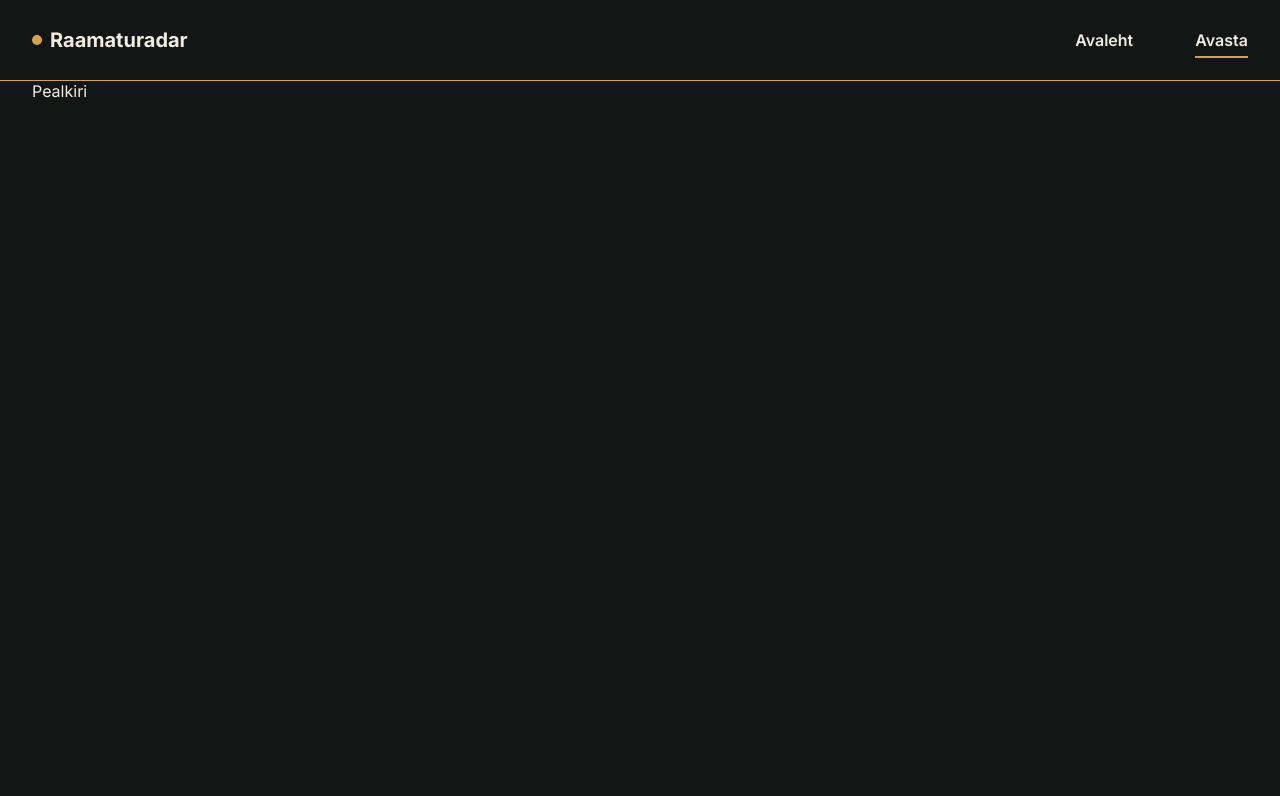
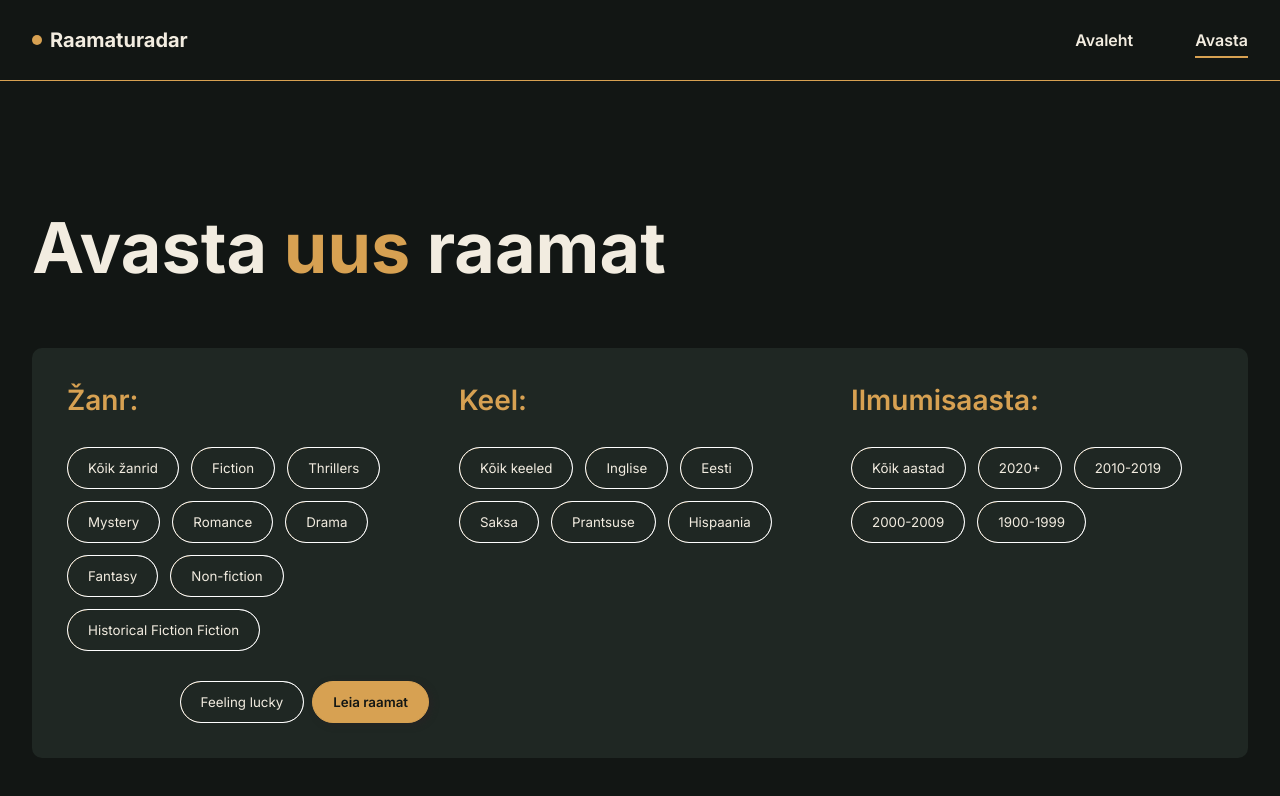
Before and after one commit to MarijaGorbunova0/Raamaturadar, a plain HTML site: page avasta.html in a window 1280 px wide. Drawn offline with Linux system fonts and the light colour scheme.

Commit message:
Lisa Avasta lehe sisu ja struktuur

```diff
--- a/avasta.html
+++ b/avasta.html
@@ -39,7 +39,52 @@
     <main>
       <div class="container">
         <section>
-          <div>Pealkiri</div>
+          <h1>
+            Avasta <span style="color: var(--color-accent)">uus</span> raamat
+          </h1>
+          <div class="card avasta-raamat-filtrid">
+            <div>
+              <div class="card-title">Žanr:</div>
+              <div class="pill-block">
+                <button type="button" class="pill">Kõik žanrid</button>
+                <button type="button" class="pill">Fiction</button>
+                <button type="button" class="pill">Thrillers</button>
+                <button type="button" class="pill">Mystery</button>
+                <button type="button" class="pill">Romance</button>
+                <button type="button" class="pill">Drama</button>
+                <button type="button" class="pill">Fantasy</button>
+                <button type="button" class="pill">Non-fiction</button>
+                <button type="button" class="pill">
+                  Historical Fiction Fiction
+                </button>
+              </div>
+            </div>
+            <div>
+              <div class="card-title">Keel:</div>
+              <div class="pill-block">
+                <button type="button" class="pill">Kõik keeled</button>
+                <button type="button" class="pill">Inglise</button>
+                <button type="button" class="pill">Eesti</button>
+                <button type="button" class="pill">Saksa</button>
+                <button type="button" class="pill">Prantsuse</button>
+                <button type="button" class="pill">Hispaania</button>
+              </div>
+            </div>
+            <div>
+              <div class="card-title">Ilmumisaasta:</div>
+              <div class="pill-block">
+                <button type="button" class="pill">Kõik aastad</button>
+                <button type="button" class="pill">2020+</button>
+                <button type="button" class="pill">2010-2019</button>
+                <button type="button" class="pill">2000-2009</button>
+                <button type="button" class="pill">1900-1999</button>
+              </div>
+            </div>
+            <div class="avasta-raamat-filtrid-nupud">
+              <button type="button" class="pill">Feeling lucky</button>
+              <button type="button" class="pill filled">Leia raamat</button>
+            </div>
+          </div>
         </section>
       </div>
     </main>
--- a/css/components.css
+++ b/css/components.css
@@ -67,7 +67,6 @@
 
 /* Hero */
 .hero {
-  margin-top: 124px;
   display: flex;
   flex-wrap: wrap;
   align-items: center;
@@ -196,10 +195,111 @@
   font-size: 18px;
 }
 
+.avasta-raamat-filtrid {
+  display: grid;
+  grid-template-columns: repeat(3, minmax(0, 1fr));
+  gap: 30px;
+}
+
+.avasta-raamat-filtrid-nupud {
+  margin-left: auto;
+  display: flex;
+  flex-direction: row;
+  align-items: end;
+  gap: 8px;
+}
+
+@property --border-angle {
+  syntax: "<angle>";
+  initial-value: 0deg;
+  inherits: false;
+}
+
+.pill {
+  width: fit-content;
+  padding: 12px 20px;
+  border: 1px solid #ffffff;
+  border-radius: 40px;
+  background-color: var(--color-component-background);
+  white-space: nowrap;
+  color: var(--color-text);
+  text-align: center;
+  font-family: "Inter", sans-serif;
+
+  background:
+    linear-gradient(
+        var(--color-component-background),
+        var(--color-component-background)
+      )
+      padding-box,
+    conic-gradient(
+        from var(--border-angle),
+        white 0deg,
+        white 90deg,
+        var(--color-accent) 300deg,
+        white 360deg
+      )
+      border-box;
+}
+
+.pill.filled {
+  background: var(--color-accent);
+  color: var(--color-text-secondary);
+  border-color: var(--color-accent);
+  font-weight: 600;
+  box-shadow: 3px 2px 6px rgb(37, 36, 36);
+}
+
+.pill.filled:hover {
+  color: var(--color-text-secondary);
+  background: #e8b25c;
+}
+
+.pill:hover {
+  border-color: transparent;
+  animation: rotate-border 2.5s linear infinite;
+  color: var(--color-accent);
+}
+
+@keyframes rotate-border {
+  to {
+    --border-angle: 360deg;
+  }
+}
+
+@media (prefers-reduced-motion: reduce) {
+  .pill:hover {
+    animation: none;
+  }
+}
+
+.pill-block {
+  display: flex;
+  flex-wrap: wrap;
+  align-items: flex-start;
+  gap: 12px;
+  margin-top: 30px;
+}
+
 @media (max-width: 991px) {
+  .nav {
+    padding: 0 8px;
+  }
+  .nav-links {
+    gap: 45px;
+  }
+  .avasta-raamat-filtrid {
+    grid-template-columns: 1fr;
+  }
+  .card {
+    padding: 20px 15px;
+  }
   .cards {
     flex-direction: column;
     align-items: stretch;
     gap: 32px;
   }
+  .pill-block {
+    grid-template-columns: 1fr;
+  }
 }
--- a/css/global.css
+++ b/css/global.css
@@ -20,11 +20,16 @@ body {
 }
 
 h1 {
+  margin-top: 124px;
   font-size: 70px;
 }
 
 a {
   text-decoration: none;
+}
+
+button {
+  cursor: pointer;
 }
 
 /* LAYOUT */
```
